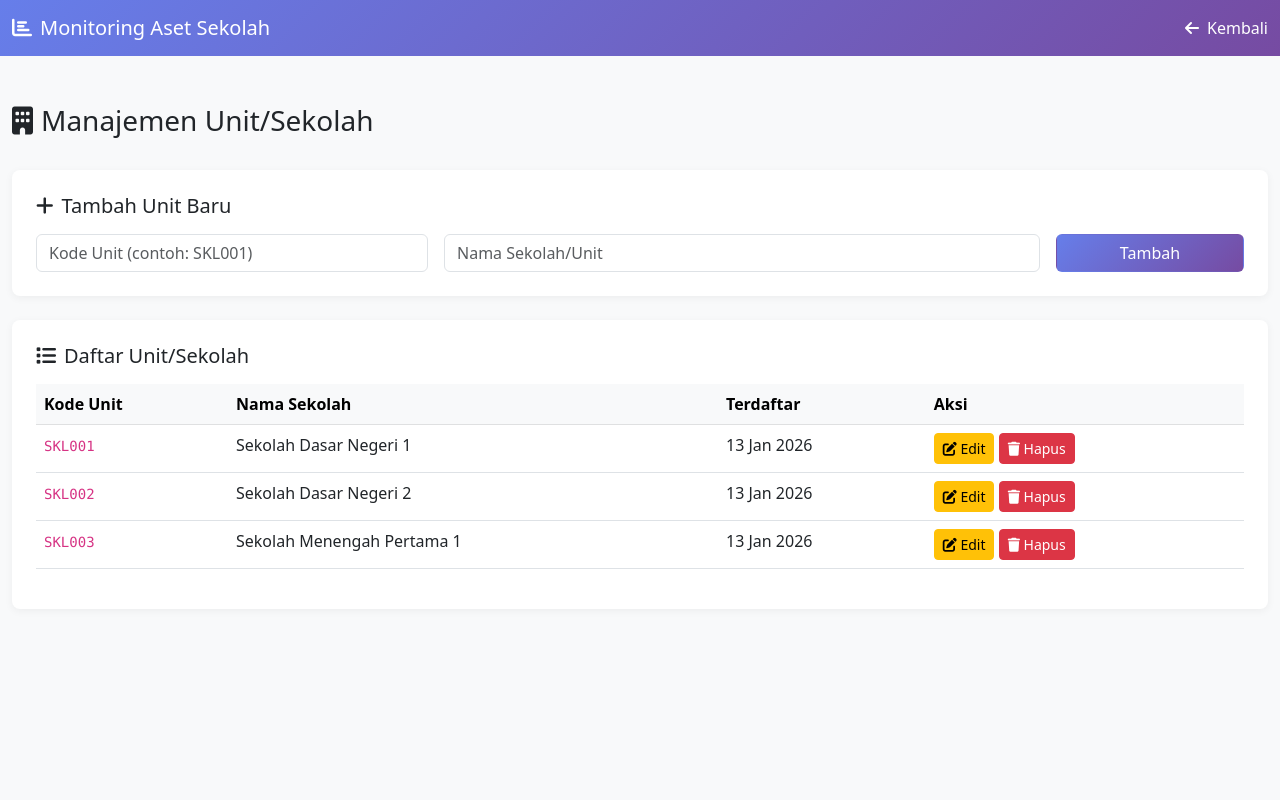
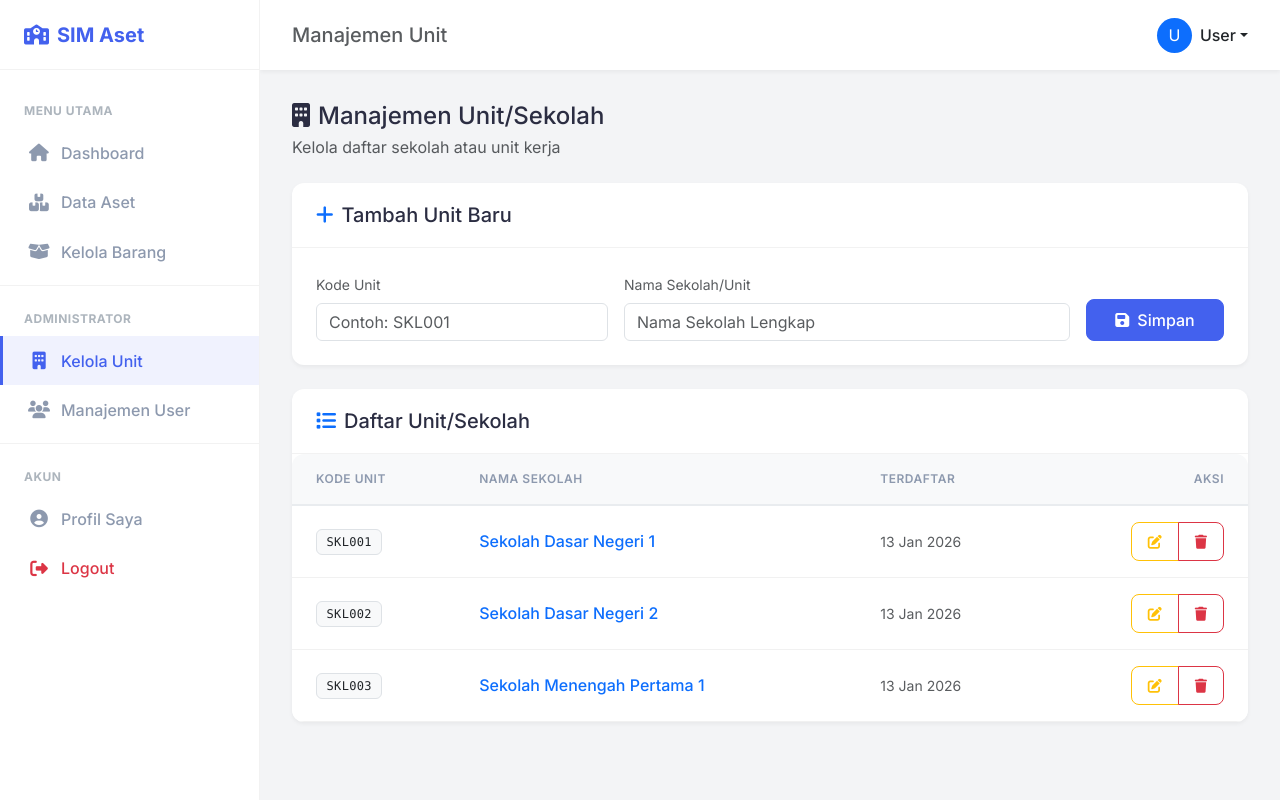
Before and after one commit to RapsYoo/aset-sekolah, a PHP site: page /aset-sekolah/admin/units.php in a window 1280 px wide. Run offline with PHP 8.4, Linux system fonts and the light colour scheme; a user stored in the database is signed in; data comes from the database, SQL or seed files in the repository.

Commit message:
Modernize UI/UX including admin/units.php
Co-authored-by: RapsYoo <171545721+RapsYoo@users.noreply.github.com>

```diff
--- a/admin/units.php
+++ b/admin/units.php
@@ -37,114 +37,89 @@ if ($_SERVER['REQUEST_METHOD'] === 'POST' && isset($_POST['action'])) {
 
 // Ambil data units
 $units = db_fetch_all("SELECT * FROM units ORDER BY created_at DESC");
+
+$page_title = 'Manajemen Unit';
+require_once '../inc/header.php';
 ?>
-<!DOCTYPE html>
-<html lang="id">
-<head>
-    <meta charset="UTF-8">
-    <meta name="viewport" content="width=device-width, initial-scale=1.0">
-    <title>Manajemen Unit - Sistem Monitoring Aset Sekolah</title>
-    <link href="https://cdn.jsdelivr.net/npm/bootstrap@5.3.0/dist/css/bootstrap.min.css" rel="stylesheet">
-    <link rel="stylesheet" href="https://cdnjs.cloudflare.com/ajax/libs/font-awesome/6.4.0/css/all.min.css">
-    <style>
-        :root {
-            --primary: #667eea;
-            --secondary: #764ba2;
-        }
-        .navbar {
-            background: linear-gradient(135deg, var(--primary) 0%, var(--secondary) 100%);
-        }
-        body {
-            background: #f8f9fa;
-        }
-        .table-container {
-            background: white;
-            border-radius: 8px;
-            padding: 1.5rem;
-            box-shadow: 0 2px 8px rgba(0, 0, 0, 0.05);
-        }
-    </style>
-</head>
-<body>
-    <!-- Navbar -->
-    <nav class="navbar navbar-dark navbar-expand-lg">
-        <div class="container-fluid">
-            <a class="navbar-brand" href="../dashboard.php">
-                <i class="fas fa-chart-bar me-2"></i>Monitoring Aset Sekolah
-            </a>
-            <a class="nav-link text-white" href="../dashboard.php">
-                <i class="fas fa-arrow-left me-2"></i>Kembali
-            </a>
-        </div>
-    </nav>
 
-    <div class="container-fluid mt-5">
-        <div class="row mb-4">
-            <div class="col-md-6">
-                <h3><i class="fas fa-building me-2"></i>Manajemen Unit/Sekolah</h3>
+<div class="d-flex justify-content-between align-items-center mb-4">
+    <div>
+        <h4 class="mb-1"><i class="fas fa-building me-2"></i>Manajemen Unit/Sekolah</h4>
+        <p class="text-muted mb-0">Kelola daftar sekolah atau unit kerja</p>
     </div>
 </div>
 
 <!-- Form Tambah Unit -->
-        <div class="table-container mb-4">
-            <h5 class="mb-3"><i class="fas fa-plus me-2"></i>Tambah Unit Baru</h5>
-
-
-
+<div class="card mb-4">
+    <div class="card-header">
+        <h5 class="mb-0"><i class="fas fa-plus me-2 text-primary"></i>Tambah Unit Baru</h5>
+    </div>
+    <div class="card-body">
         <form method="POST" class="row g-3 needs-validation" novalidate>
             <input type="hidden" name="csrf_token" value="<?php echo generate_csrf_token(); ?>">
             <input type="hidden" name="action" value="add_unit">
 
             <div class="col-md-4">
-                    <input type="text" class="form-control" name="code" id="code" placeholder="Kode Unit (contoh: SKL001)" required pattern="[A-Z0-9]{3,20}">
+                <label class="form-label small text-muted">Kode Unit</label>
+                <input type="text" class="form-control" name="code" id="code" placeholder="Contoh: SKL001" required pattern="[A-Z0-9]{3,20}">
                 <div class="invalid-feedback">Kode 3–20 karakter, huruf besar/angka.</div>
             </div>
             <div class="col-md-6">
-                    <input type="text" class="form-control" name="name" placeholder="Nama Sekolah/Unit" required>
+                <label class="form-label small text-muted">Nama Sekolah/Unit</label>
+                <input type="text" class="form-control" name="name" placeholder="Nama Sekolah Lengkap" required>
                 <div class="invalid-feedback">Nama harus diisi.</div>
             </div>
-                <div class="col-md-2">
-                    <button type="submit" class="btn w-100" id="btnSubmit" style="background: linear-gradient(135deg, #667eea 0%, #764ba2 100%); color: white;">
-                        Tambah
+            <div class="col-md-2 d-flex align-items-end">
+                <button type="submit" class="btn btn-primary w-100" id="btnSubmit">
+                    <i class="fas fa-save me-2"></i>Simpan
                 </button>
             </div>
         </form>
     </div>
+</div>
 
 <!-- Daftar Unit -->
-        <div class="table-container">
-            <h5 class="mb-3"><i class="fas fa-list me-2"></i>Daftar Unit/Sekolah</h5>
+<div class="card">
+    <div class="card-header">
+        <h5 class="mb-0"><i class="fas fa-list me-2 text-primary"></i>Daftar Unit/Sekolah</h5>
+    </div>
+    <div class="card-body p-0">
         <div class="table-responsive">
-                <table class="table table-hover">
+            <table class="table table-hover mb-0 align-middle">
                 <thead class="table-light">
                     <tr>
-                            <th>Kode Unit</th>
+                        <th class="ps-4">Kode Unit</th>
                         <th>Nama Sekolah</th>
                         <th>Terdaftar</th>
-                            <th>Aksi</th>
+                        <th class="pe-4 text-end">Aksi</th>
                     </tr>
                 </thead>
                 <tbody>
                     <?php if (count($units) > 0): ?>
                         <?php foreach ($units as $unit): ?>
                             <tr>
-                                    <td><code><?php echo escape($unit['code']); ?></code></td>
-                                    <td><?php echo escape($unit['name']); ?></td>
-                                    <td><?php echo format_date($unit['created_at']); ?></td>
-                                    <td>
-                                        <a href="units_edit.php?id=<?php echo $unit['id']; ?>" class="btn btn-sm btn-warning">
-                                            <i class="fas fa-edit"></i> Edit
+                                <td class="ps-4"><span class="badge bg-light text-dark border font-monospace"><?php echo escape($unit['code']); ?></span></td>
+                                <td class="fw-medium text-primary"><?php echo escape($unit['name']); ?></td>
+                                <td class="text-muted small"><?php echo format_date($unit['created_at']); ?></td>
+                                <td class="pe-4 text-end">
+                                    <div class="btn-group btn-group-sm">
+                                        <a href="units_edit.php?id=<?php echo $unit['id']; ?>" class="btn btn-outline-warning" title="Edit">
+                                            <i class="fas fa-edit"></i>
                                         </a>
-                                        <a href="units_delete.php?id=<?php echo $unit['id']; ?>" class="btn btn-sm btn-danger"
-                                           onclick="return confirm('Yakin hapus unit ini?')">
-                                            <i class="fas fa-trash"></i> Hapus
+                                        <a href="units_delete.php?id=<?php echo $unit['id']; ?>" class="btn btn-outline-danger"
+                                           onclick="return confirm('Yakin hapus unit ini?')" title="Hapus">
+                                            <i class="fas fa-trash"></i>
                                         </a>
+                                    </div>
                                 </td>
                             </tr>
                         <?php endforeach; ?>
                     <?php else: ?>
                         <tr>
-                                <td colspan="4" class="text-center text-muted">Tidak ada unit terdaftar</td>
+                            <td colspan="4" class="text-center text-muted py-5">
+                                <i class="fas fa-school fa-3x mb-3 d-block opacity-25"></i>
+                                Tidak ada unit terdaftar
+                            </td>
                         </tr>
                     <?php endif; ?>
                 </tbody>
@@ -153,46 +128,18 @@ $units = db_fetch_all("SELECT * FROM units ORDER BY created_at DESC");
     </div>
 </div>
 
-    <script src="https://cdn.jsdelivr.net/npm/bootstrap@5.3.0/dist/js/bootstrap.bundle.min.js"></script>
-    <?php
-        $fm = get_flash_message();
-        $toastMessage = '';
-        $toastType = 'info';
-        if ($fm) {
-            $toastMessage = $fm['message'] ?? '';
-            $toastType = $fm['type'] ?? 'info';
-        } elseif (!empty($success)) {
-            $toastMessage = $success;
-            $toastType = 'success';
-        } elseif (!empty($error)) {
-            $toastMessage = $error;
-            $toastType = 'danger';
-        }
-        $toastClass = 'text-bg-info';
-        if ($toastType === 'success') $toastClass = 'text-bg-success';
-        elseif ($toastType === 'danger') $toastClass = 'text-bg-danger';
-        elseif ($toastType === 'warning') $toastClass = 'text-bg-warning';
-    ?>
-    <?php if (!empty($toastMessage)): ?>
-        <div class="toast-container position-fixed top-0 end-0 p-3">
-            <div id="mainToast" class="toast align-items-center <?php echo $toastClass; ?> border-0" role="alert" aria-live="assertive" aria-atomic="true" data-bs-delay="4000">
-                <div class="d-flex">
-                    <div class="toast-body"><?php echo escape($toastMessage); ?></div>
-                    <button type="button" class="btn-close btn-close-white me-2 m-auto" data-bs-dismiss="toast"></button>
-                </div>
-            </div>
-        </div>
-    <?php endif; ?>
 <script>
     (function () {
         const form = document.querySelector('form.needs-validation');
         const btn = document.getElementById('btnSubmit');
         const code = document.getElementById('code');
+
         if (code) {
             code.addEventListener('input', function () {
                 code.value = code.value.toUpperCase().replace(/[^A-Z0-9]/g, '');
             });
         }
+
         if (form) {
             form.addEventListener('submit', function (event) {
                 if (!form.checkValidity()) {
@@ -201,17 +148,13 @@ $units = db_fetch_all("SELECT * FROM units ORDER BY created_at DESC");
                 } else {
                     if (btn) {
                         btn.disabled = true;
-                            btn.innerHTML = '<span class="spinner-border spinner-border-sm me-2"></span>Memproses...';
+                        btn.innerHTML = '<span class="spinner-border spinner-border-sm me-2"></span>Menyimpan...';
                     }
                 }
                 form.classList.add('was-validated');
             }, false);
         }
-            const toastEl = document.getElementById('mainToast');
-            if (toastEl && typeof bootstrap !== 'undefined') {
-                new bootstrap.Toast(toastEl).show();
-            }
     })();
 </script>
-</body>
-</html>
+
+<?php require_once '../inc/footer.php'; ?>
```
Lines whose indentation alone changed are shown as unchanged.
